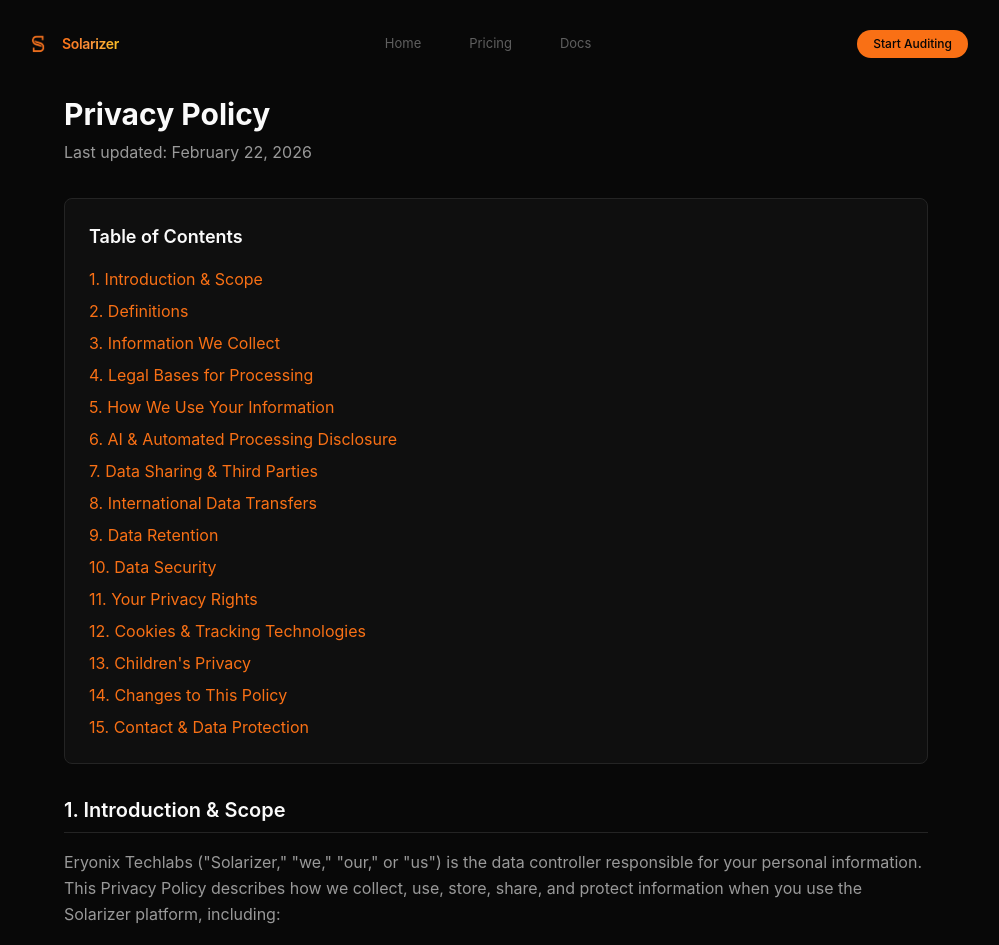
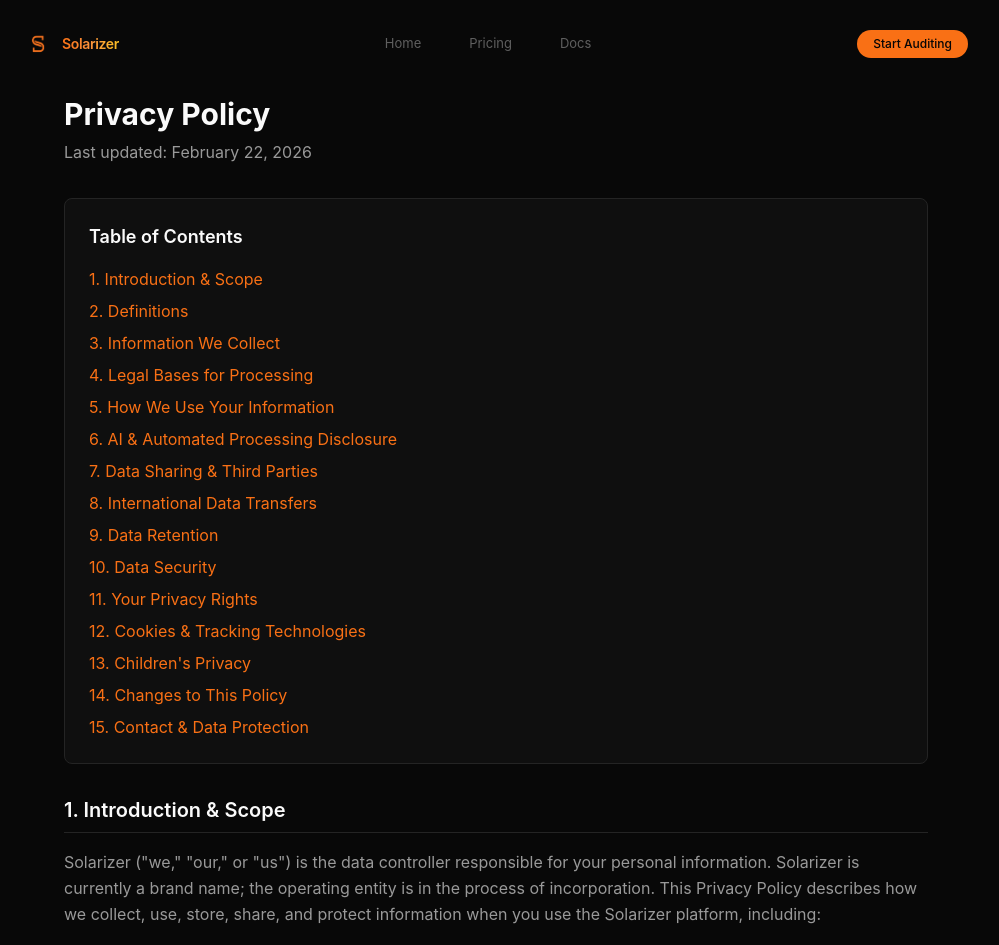
Before and after one commit to solarizer-ai/solarizer-app, a React (Vite) app: page /privacy in a window 1280 px wide. Shown: the top 945 px of the page, without its empty margins (144-1143 px from the left). Built offline with nearby package versions, Linux system fonts and the light colour scheme; the HTML template or start-up script is replaced by a standard one; a web font is replaced by a local one.

Commit message:
rebrand: replace Eryonix Techlabs with Solarizer across legal pages
Add incorporation-in-progress notice to ToS and Privacy Policy.

Co-Authored-By: Claude Opus 4.6 <noreply@anthropic.com>

```diff
--- a/index.html
+++ b/index.html
@@ -7,7 +7,7 @@
     <title>Agentic AI, Multi-Phase Smart Contract Security - Solarizer</title>
     <meta name="description" content="Smart contract security analysis platform for Solidity developers and blockchain protocols. Powered by multi=phase agentic AI.">
     <meta name="author" content="Solarizer">
-    <meta name="publisher" content="ERYONIX TECHLABS PRIVATE LIMITED">
+    <meta name="publisher" content="Solarizer">
     <meta name="application-name" content="Solarizer">
     <meta name="robots" content="index, follow">
 
--- a/src/pages/PrivacyPolicy.tsx
+++ b/src/pages/PrivacyPolicy.tsx
@@ -43,7 +43,7 @@ const PrivacyPolicy = () => {
               1. Introduction & Scope
             </h2>
             <p className="text-muted-foreground leading-relaxed mb-4">
-              Eryonix Techlabs ("Solarizer," "we," "our," or "us") is the data controller responsible for your personal information. This Privacy Policy describes how we collect, use, store, share, and protect information when you use the Solarizer platform, including:
+              Solarizer ("we," "our," or "us") is the data controller responsible for your personal information. Solarizer is currently a brand name; the operating entity is in the process of incorporation. This Privacy Policy describes how we collect, use, store, share, and protect information when you use the Solarizer platform, including:
             </p>
             <ul className="text-muted-foreground text-sm space-y-2 ml-2 mb-4">
               <li className="flex items-start gap-2"><span className="text-primary mt-1">•</span><span>The Solarizer CLI (command-line interface)</span></li>
@@ -78,7 +78,7 @@ const PrivacyPolicy = () => {
                 <strong className="text-foreground">"Processing"</strong> means any operation performed on data, including collection, storage, use, analysis, transmission, and deletion.
               </p>
               <p className="text-muted-foreground text-sm leading-relaxed">
-                <strong className="text-foreground">"Controller"</strong> means the entity that determines the purposes and means of Processing Personal Data. For data processed through the Service, Eryonix Techlabs is the Controller.
+                <strong className="text-foreground">"Controller"</strong> means the entity that determines the purposes and means of Processing Personal Data. For data processed through the Service, Solarizer is the Controller.
               </p>
             </div>
           </section>
@@ -268,7 +268,7 @@ const PrivacyPolicy = () => {
               8. International Data Transfers
             </h2>
             <p className="text-muted-foreground leading-relaxed mb-4">
-              Solarizer is operated by Eryonix Techlabs. Your information may be processed in jurisdictions other than your country of residence, including countries that may not provide the same level of data protection as your home jurisdiction.
+              Solarizer is operated by Solarizer. Your information may be processed in jurisdictions other than your country of residence, including countries that may not provide the same level of data protection as your home jurisdiction.
             </p>
             <p className="text-muted-foreground leading-relaxed mb-3">
               Where we transfer Personal Data outside of the European Economic Area (EEA), the United Kingdom, or other jurisdictions with data transfer restrictions, we rely on appropriate safeguards, including:
@@ -492,7 +492,7 @@ const PrivacyPolicy = () => {
               For questions about this Privacy Policy, to exercise your privacy rights, or to raise a concern about our data practices, contact:
             </p>
             <div className="bg-muted/30 border border-border rounded-lg p-4 mb-4">
-              <p className="text-foreground font-medium">Eryonix Techlabs</p>
+              <p className="text-foreground font-medium">Solarizer</p>
               <p className="text-muted-foreground text-sm">
                 Email:{" "}
                 <a href="mailto:hello@solarizer.io" className="text-primary hover:underline">hello@solarizer.io</a>
--- a/src/pages/TermsOfService.tsx
+++ b/src/pages/TermsOfService.tsx
@@ -48,7 +48,7 @@ const TermsOfService = () => {
             </p>
             <div className="bg-muted/30 border border-border rounded-lg p-4 space-y-3">
               <p className="text-muted-foreground text-sm leading-relaxed">
-                <strong className="text-foreground">"Service"</strong> means the Solarizer platform, including the Solarizer CLI (command-line interface), the Solarizer web dashboard, all associated APIs, and any related documentation, tools, or features made available by Eryonix Techlabs.
+                <strong className="text-foreground">"Service"</strong> means the Solarizer platform, including the Solarizer CLI (command-line interface), the Solarizer web dashboard, all associated APIs, and any related documentation, tools, or features made available by Solarizer.
               </p>
               <p className="text-muted-foreground text-sm leading-relaxed">
                 <strong className="text-foreground">"Content"</strong> or <strong className="text-foreground">"Your Content"</strong> means any smart contract source code, files, metadata, or other materials you submit to the Service for analysis.
@@ -77,7 +77,7 @@ const TermsOfService = () => {
               2. Acceptance of Terms
             </h2>
             <p className="text-muted-foreground leading-relaxed mb-4">
-              By accessing, installing, or using any part of the Service — including creating an account, running the Solarizer CLI, or accessing the web dashboard — you acknowledge that you have read, understood, and agree to be bound by these Terms of Service ("Terms"). These Terms constitute a legally binding agreement between you (individually, or on behalf of the entity you represent) and Eryonix Techlabs ("Solarizer," "we," "our," or "us").
+              By accessing, installing, or using any part of the Service — including creating an account, running the Solarizer CLI, or accessing the web dashboard — you acknowledge that you have read, understood, and agree to be bound by these Terms of Service ("Terms"). These Terms constitute a legally binding agreement between you (individually, or on behalf of the entity you represent) and Solarizer ("we," "our," or "us"). Solarizer is currently a brand name; the operating entity is in the process of incorporation. These Terms will be updated to reflect the incorporated entity once established.
             </p>
             <p className="text-muted-foreground leading-relaxed mb-4">
               If you are entering into these Terms on behalf of an organization, you represent and warrant that you have the authority to bind that organization to these Terms. If you do not have such authority, or if you do not agree with these Terms, you must not use the Service.
@@ -308,7 +308,7 @@ const TermsOfService = () => {
               <div>
                 <h3 className="text-lg font-medium text-foreground mb-2">6.3 Solarizer Intellectual Property</h3>
                 <p className="text-muted-foreground leading-relaxed">
-                  The Service, including its analysis engine, AI models, detection patterns, algorithms, user interface, branding, and documentation, is owned by Eryonix Techlabs and protected by intellectual property laws. Nothing in these Terms grants you any right, title, or interest in the Service beyond the limited right to use it in accordance with these Terms.
+                  The Service, including its analysis engine, AI models, detection patterns, algorithms, user interface, branding, and documentation, is owned by Solarizer and protected by intellectual property laws. Nothing in these Terms grants you any right, title, or interest in the Service beyond the limited right to use it in accordance with these Terms.
                 </p>
               </div>
               <div>
@@ -439,7 +439,7 @@ const TermsOfService = () => {
               11. Indemnification
             </h2>
             <p className="text-muted-foreground leading-relaxed mb-4">
-              You agree to indemnify, defend, and hold harmless Eryonix Techlabs, its officers, directors, employees, agents, and affiliates from and against any and all claims, damages, losses, liabilities, costs, and expenses (including reasonable attorneys' fees) arising out of or related to:
+              You agree to indemnify, defend, and hold harmless Solarizer, its officers, directors, employees, agents, and affiliates from and against any and all claims, damages, losses, liabilities, costs, and expenses (including reasonable attorneys' fees) arising out of or related to:
             </p>
             <ol className="text-muted-foreground text-sm space-y-2 ml-6 list-decimal">
               <li>Your use of the Service or any activity under your account.</li>
@@ -612,7 +612,7 @@ const TermsOfService = () => {
               For questions about these Terms, contact:
             </p>
             <div className="bg-muted/30 border border-border rounded-lg p-4">
-              <p className="text-foreground font-medium">Eryonix Techlabs</p>
+              <p className="text-foreground font-medium">Solarizer</p>
               <p className="text-muted-foreground text-sm">
                 Email:{" "}
                 <a href="mailto:hello@solarizer.io" className="text-primary hover:underline">hello@solarizer.io</a>
```
